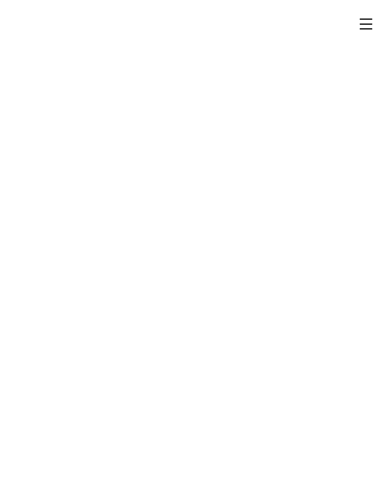
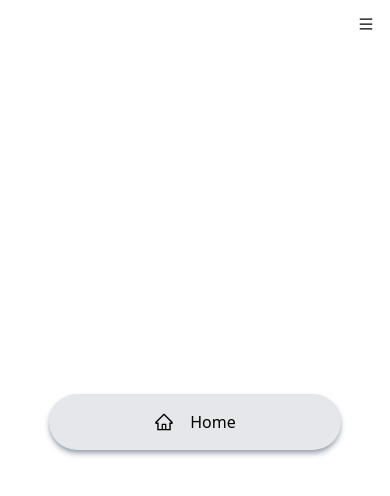
Before and after one commit to Aivazov/portfolio-spa, a React (Vite) app: page / in a window 390 px wide. Both pictures are taken after a click on the icon 366 px from the left and 24 px from the top of the page. Shown: the top 496 px of the page. Built offline with nearby package versions, Linux system fonts and the light colour scheme.

Commit message:
customizing the Sidenav

```diff
--- a/src/components/Sidenav.jsx
+++ b/src/components/Sidenav.jsx
@@ -1,5 +1,5 @@
 import React, { useState } from 'react';
-import { AiOutlineMenu } from 'react-icons/ai';
+import { AiOutlineMenu, AiOutlineHome } from 'react-icons/ai';
 
 export default function Sidenav() {
   const [nav, setNav] = useState(false);
@@ -14,6 +14,19 @@
         onClick={handleNav}
         className="z-[99] md:hidden absolute top-4 right-4 cursor-pointer"
       />
+      {nav ? (
+        <div className="fixed w-full h-screen bg-white/90 flex flex-col justify-center items-center z-20">
+          <a
+            href="#main"
+            className="w-[75%] flex justify-center items-center bg-gray-200 shadow-md rounded-full shadow-gray-400 p-4 m-2 cursor-pointer hover:scale-105 ease-in duration-200"
+          >
+            <AiOutlineHome size={20} />
+            <span className="pl-4">Home</span>
+          </a>
+        </div>
+      ) : (
+        <div></div>
+      )}
     </div>
   );
 }
```
